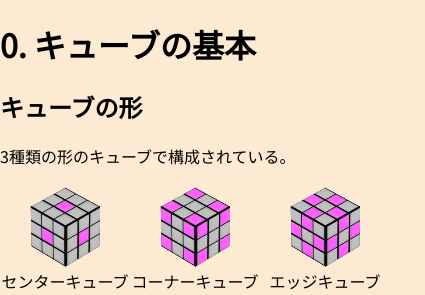
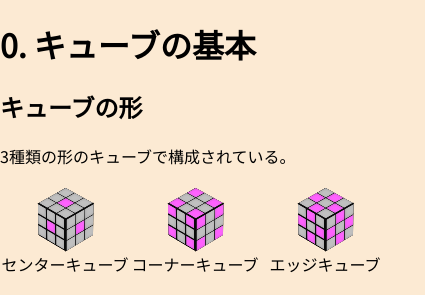
Before and after one commit to onion2424/school-of-cube, a Svelte app: page / in a window 390 px wide. Shown: the top 295 px of the page, 425 px wide, since content can reach past the window. Built offline with nearby package versions, Linux system fonts and the light colour scheme.

Commit message:
media query

```diff
--- a/src/app.css
+++ b/src/app.css
@@ -1,4 +1,28 @@
 @import url('https://fonts.googleapis.com/css?family=Noto+Sans+JP');
+@media (390px > width) {
+  :root
+  {
+      --cube-scale: 0.3;
+  }
+}
+@media (390px <= width < 520px) {
+  :root
+  {
+      --cube-scale: 0.4;
+  }
+}
+@media (520px <= width < 960px) {
+  :root
+  {
+      --cube-scale: 0.5;
+  }
+}
+@media (960px <= width) {
+  :root
+  {
+      --cube-scale: 1;
+  }
+}
 
 html {
   height: 100%;
--- a/src/lib/Face.svelte
+++ b/src/lib/Face.svelte
@@ -232,10 +232,6 @@
         orange: #ff5000,
         red: #df0500,
     );
-
-    :root {
-        --cube-scale: 0.5;
-    }
 
     .face {
         height: calc(170px * var(--cube-scale));
--- a/src/lib/Step.svelte
+++ b/src/lib/Step.svelte
@@ -247,10 +247,6 @@
         orange: #ff5000,
         red: #df0500,
     );
-
-    :root {
-        --cube-scale: 1;
-    }
 
     .step {
         height: auto;
```
Also changed, not shown: 5 other files (tests, documents, lock files or other folders).
